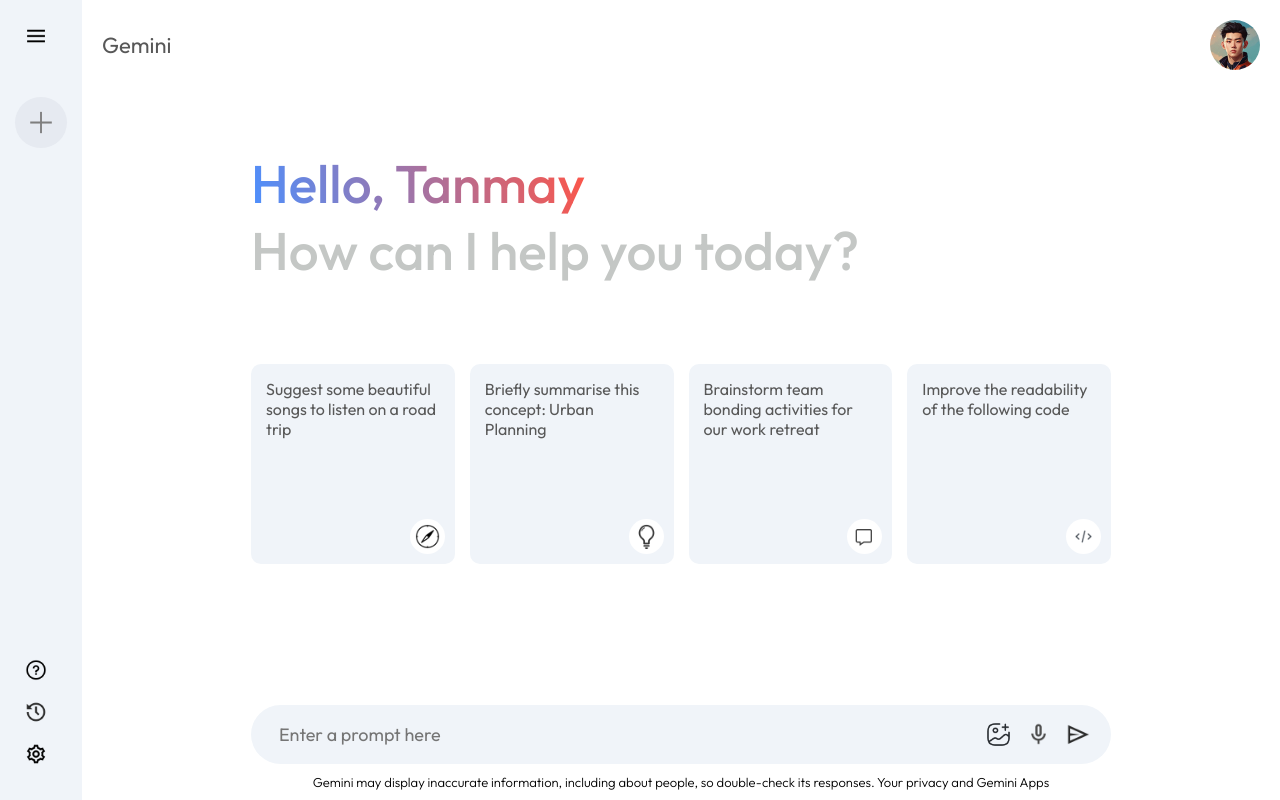
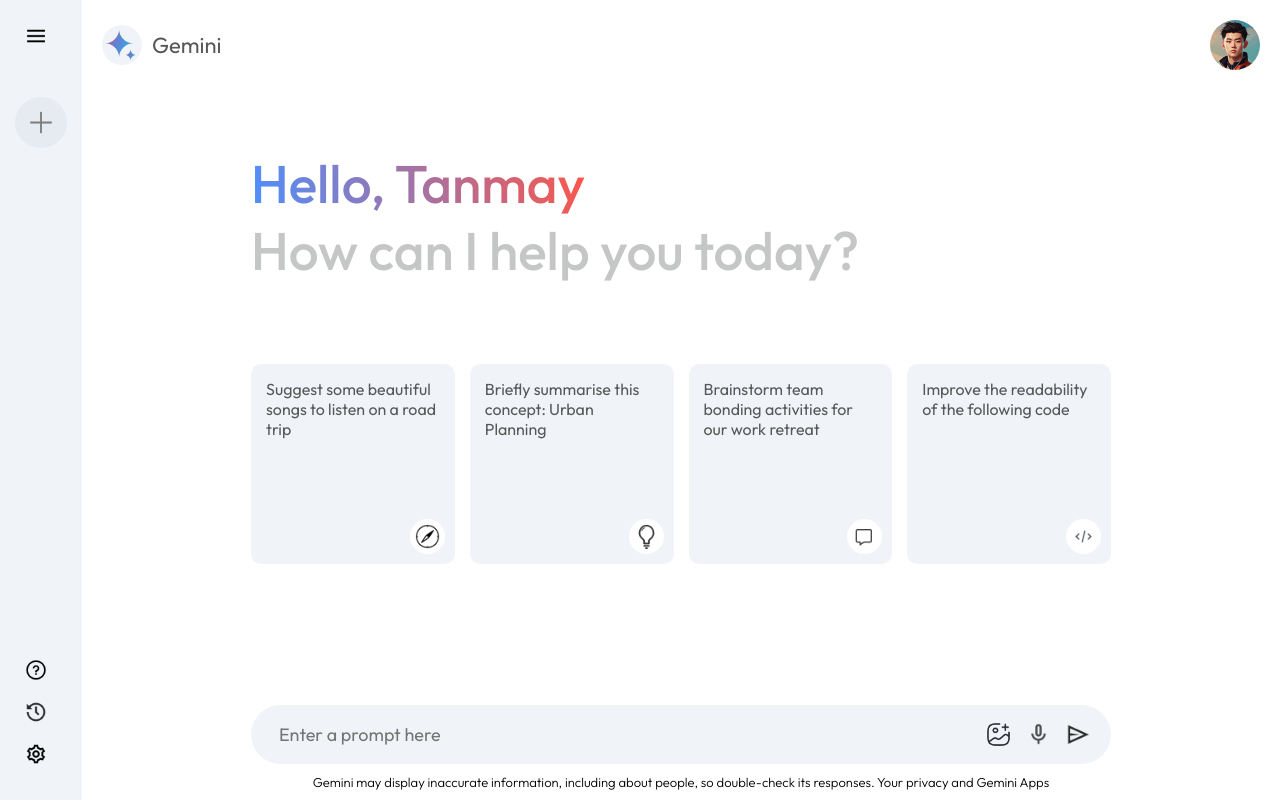
Before and after one commit to king-darkfirex/Gemini-Clone, a React (Vite) app: page / in a window 1280 px wide. Built offline with nearby package versions, Linux system fonts and the light colour scheme; no server answers.

Commit message:
Minor Adjustments

```diff
--- a/src/components/Main/Main.css
+++ b/src/components/Main/Main.css
@@ -14,10 +14,21 @@
     color: #585858;
 }
 
-.main .nav img{
+.nav img{
     width: 50px;
     border-radius: 50%;
     cursor: pointer;
+}
+
+.nav .Gemini{
+    display: flex;
+    align-items: center;
+    gap: 10px;
+}
+
+.Gemini img{
+    width: 40px;
+    background-color: #f0f4f9;
 }
 
 .main-container{
@@ -35,7 +46,8 @@
 
 .main .greet span{
     background: -webkit-linear-gradient(16deg, #4b90ff, #ff5546);
-    -webkit-background-clip: text;
+    /* -webkit-background-clip: text; */
+    background-clip: text;
     -webkit-text-fill-color: transparent;
 }
 
@@ -156,32 +168,6 @@
     box-shadow: 0px 2px 6px rgba(0,0,0,0.08);
 }
 
-/* .result-data{
-    display: flex;
-    align-items: flex-start;
-    gap: 20px;
-}
-
-.result-data img{
-    width: 40px;
-}
-
-/* .loader{
-    width: 100%;
-    display: flex;
-    flex-direction: column;
-    gap: 10px;
-}
-
-.loader hr{
-    border-radius: 4px;
-    border: none;
-    background-color: #f6f7f8;
-    background: linear-gradient(to right, #9ed7ff, #ffffff, #9ed7ff);
-    background-size: 800px 50px;
-    height: 20px;
-} */
-
 .result-data {
     margin: 20px 0;
     display: flex;
--- a/src/components/Main/Main.jsx
+++ b/src/components/Main/Main.jsx
@@ -9,7 +9,10 @@
   return (
     <div className='main'>
       <div className="nav">
-        <p>Gemini</p>
+        <div className="Gemini">
+          <img src={assets.gemini_icon} alt="" />
+          <p>Gemini</p>
+        </div>
         <img src={assets.user_icon} alt="" />
       </div>
 
--- a/src/context/GeminiContext.jsx
+++ b/src/context/GeminiContext.jsx
@@ -10,6 +10,10 @@
     const [prevPrompts, setPrevPrompts] = useState([]);
     const[showResult, setShowResult] = useState(false);
     const [loading, setLoading] = useState(false);
+
+    const typerEffect = (indexNo,nextWord) =>{
+
+    }
 
     const handleSend = async () => {
       if (!userInput.trim()) return;
```
